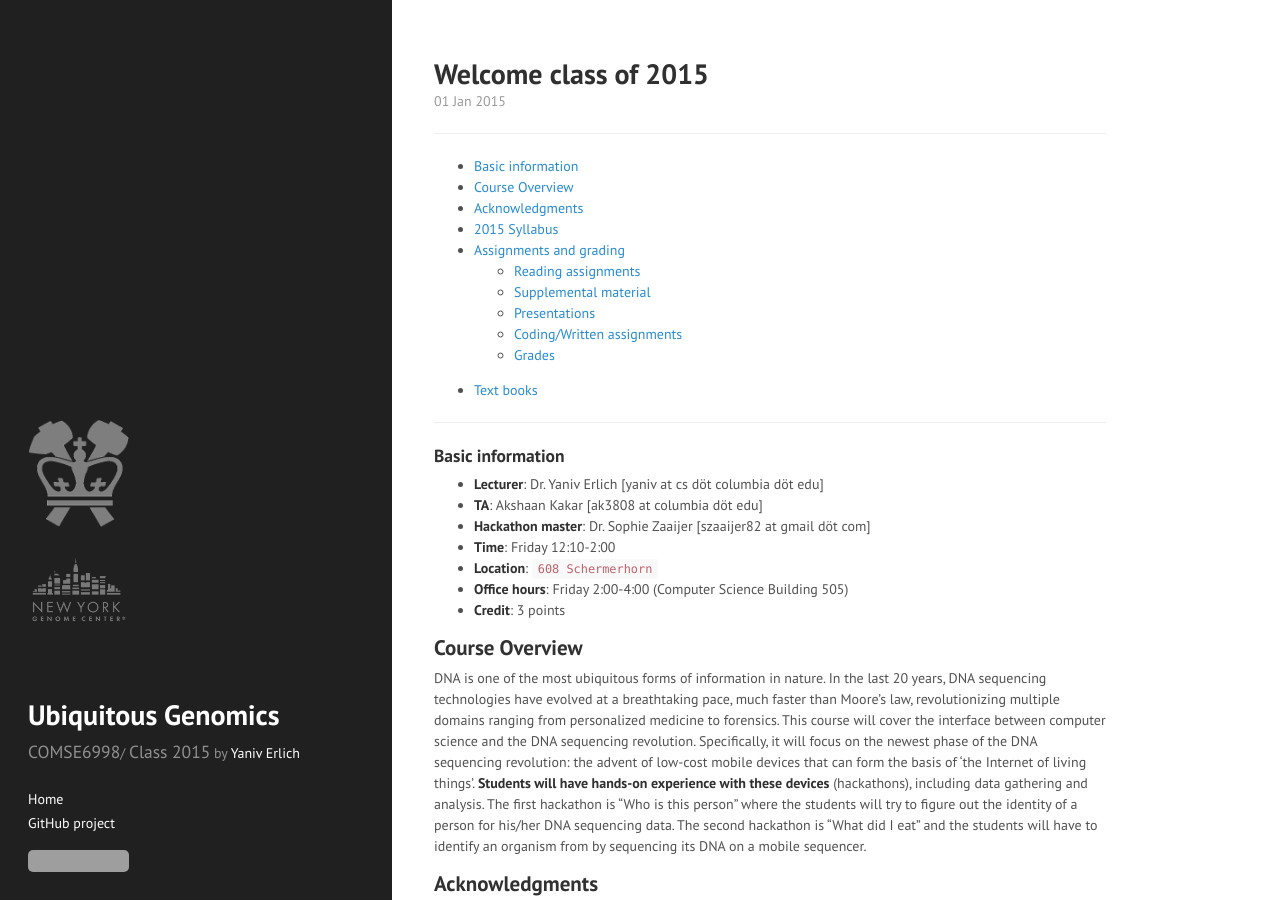
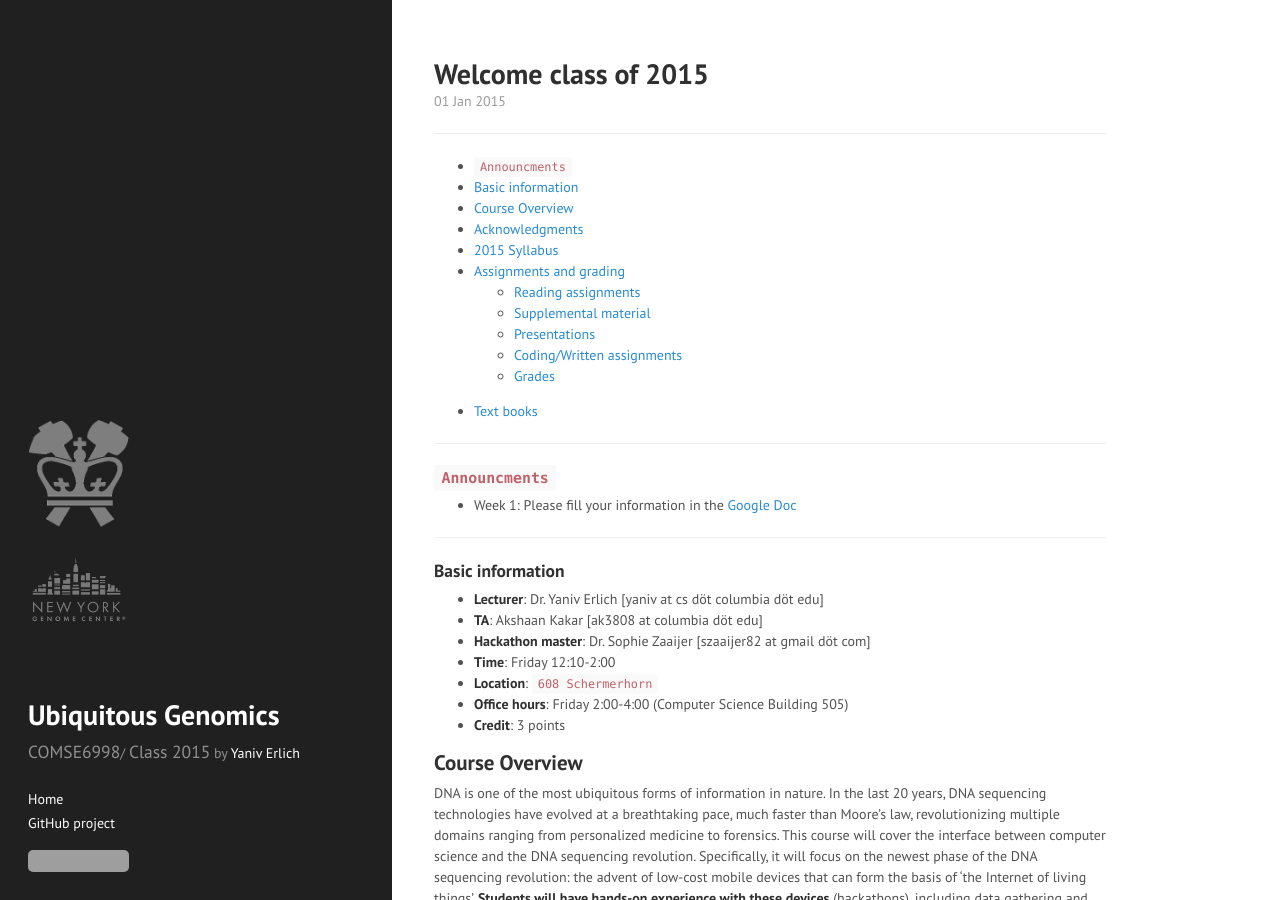
Before and after one commit to erlichya/ubiquitousgenomics, a Jekyll site: the page built from _posts/2015-01-01-class.md, in a window 1280 px wide and 900 px high. Built offline with Jekyll 4.4.1, drawn with Linux system fonts in a browser that asks for light colours; grey boxes are pictures that could not be loaded.

Commit message:
announcment week 1

```diff
--- a/_posts/2015-01-01-class.md
+++ b/_posts/2015-01-01-class.md
@@ -9,6 +9,12 @@ title: Welcome class of 2015
 
 ---
 
+### `Announcments`
+* Week 1: Please fill your information in the [Google Doc](https://docs.google.com/spreadsheets/d/1OBPIRpwkNGizDB5acUPt5otMb6FVOLYHxTsKVQupgto/edit#gid=0)
+
+
+---
+
 ### Basic information
 * **Lecturer**: Dr. Yaniv Erlich  [yaniv at  cs döt columbia döt edu]
 * **TA**: Akshaan Kakar [ak3808 at columbia döt edu]
@@ -17,6 +23,7 @@ title: Welcome class of 2015
 * **Location**: `608 Schermerhorn`
 * **Office hours**: Friday 2:00-4:00 (Computer Science Building 505)
 * **Credit**: 3 points
+
 
 ## Course Overview
 
```
